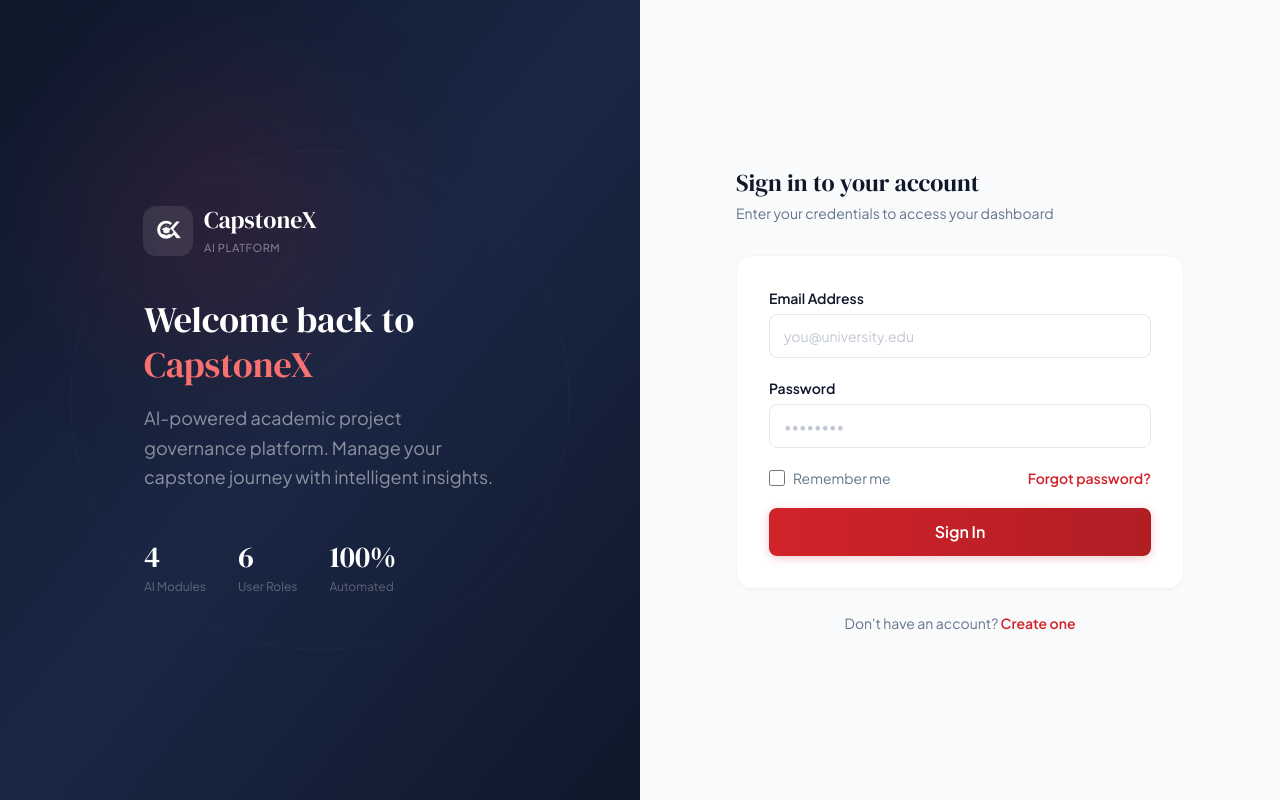
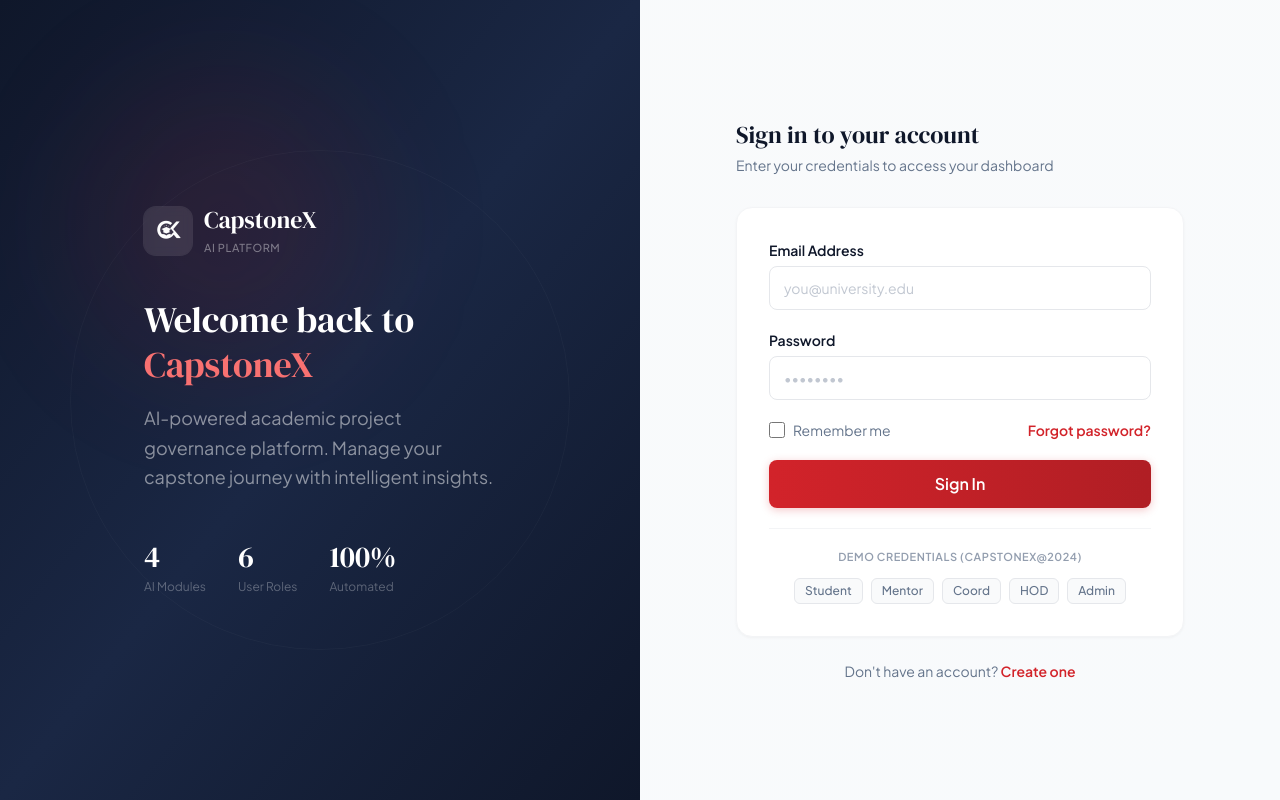
Before and after one commit to kunalkhaire302/CapstoneX-Powered-Academic-Project-Governance-and-Intelligence-Platform, a Next.js app in the folder frontend/: page /login in a window 1280 px wide. Built offline with nearby package versions, Linux system fonts and the light colour scheme.

Commit message:
feat: add quick-fill demo credential buttons to login page

```diff
--- a/frontend/app/(auth)/login/page.tsx
+++ b/frontend/app/(auth)/login/page.tsx
@@ -106,6 +106,31 @@ export default function LoginPage() {
             </div>
 
             <Button type="submit" className="w-full" size="lg" loading={loading} id="login-submit">Sign In</Button>
+
+            <div className="mt-4 border-t border-gray-100 pt-5">
+              <p className="text-[11px] text-slate/70 font-semibold mb-3 text-center uppercase tracking-wider">Demo Credentials (CapstoneX@2024)</p>
+              <div className="flex flex-wrap gap-2 justify-center">
+                {[
+                  { role: 'Student', email: 'student1@capstonex.com' },
+                  { role: 'Mentor', email: 'mentor1@capstonex.com' },
+                  { role: 'Coord', email: 'coord1@capstonex.com' },
+                  { role: 'HOD', email: 'hod@capstonex.com' },
+                  { role: 'Admin', email: 'admin@capstonex.com' }
+                ].map(demo => (
+                  <button
+                    key={demo.role}
+                    type="button"
+                    onClick={() => {
+                      setEmail(demo.email);
+                      setPassword('CapstoneX@2024');
+                    }}
+                    className="px-2.5 py-1 text-xs bg-gray-50 border border-gray-200 text-slate hover:bg-cardinal-50 hover:text-cardinal hover:border-cardinal/30 rounded-md transition-colors font-medium"
+                  >
+                    {demo.role}
+                  </button>
+                ))}
+              </div>
+            </div>
           </form>
 
           <div className="mt-6 text-center text-sm text-slate">
```
